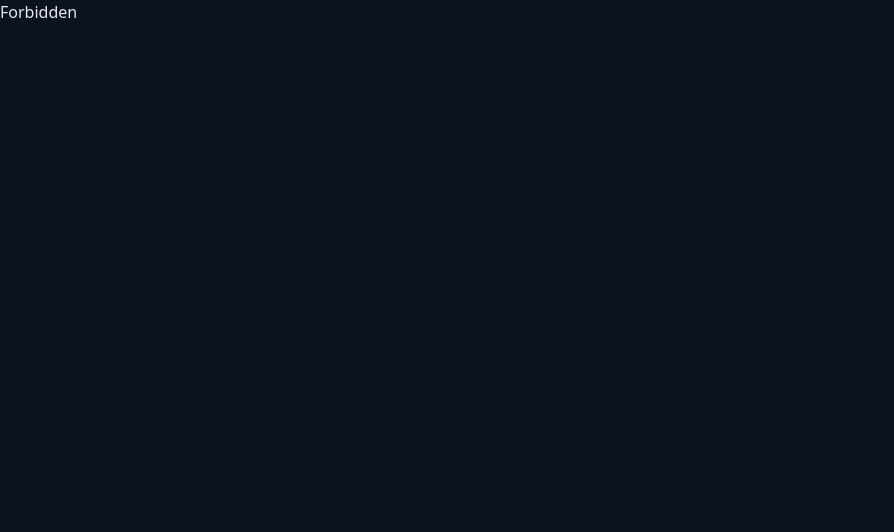
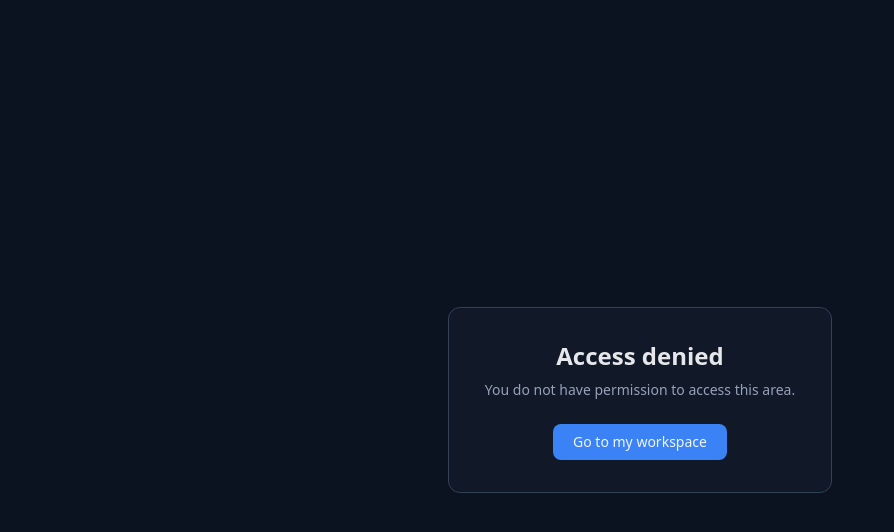
Before and after one commit to MionFF/next-level-ops, a Next.js app: page /forbidden in a window 1280 px wide. Shown: the top 532 px of the page, without its empty margins (0-894 px from the left). Built offline with nearby package versions, Linux system fonts and the light colour scheme.

Commit message:
fix: improve forbidden page experience

```diff
--- a/app/forbidden/page.tsx
+++ b/app/forbidden/page.tsx
@@ -1,3 +1,23 @@
+import Link from 'next/link'
+
 export default function Page() {
-  return <h1>Forbidden</h1>
+  return (
+    <main className='flex min-h-screen items-center justify-center bg-[var(--background)] px-4 py-10 text-[var(--foreground)]'>
+      <div className='w-full max-w-sm space-y-6 rounded-[var(--radius-lg)] border border-[var(--border)] bg-[var(--surface)] p-8 text-center'>
+        <div className='space-y-2'>
+          <h1 className='text-2xl font-bold'>Access denied</h1>
+          <p className='text-sm text-[var(--muted)]'>
+            You do not have permission to access this area.
+          </p>
+        </div>
+
+        <Link
+          href='/'
+          className='inline-block rounded-[var(--radius-md)] bg-[var(--primary)] px-5 py-2 text-sm font-medium text-[var(--primary-foreground)] no-underline transition-opacity hover:opacity-90'
+        >
+          Go to my workspace
+        </Link>
+      </div>
+    </main>
+  )
 }
```
